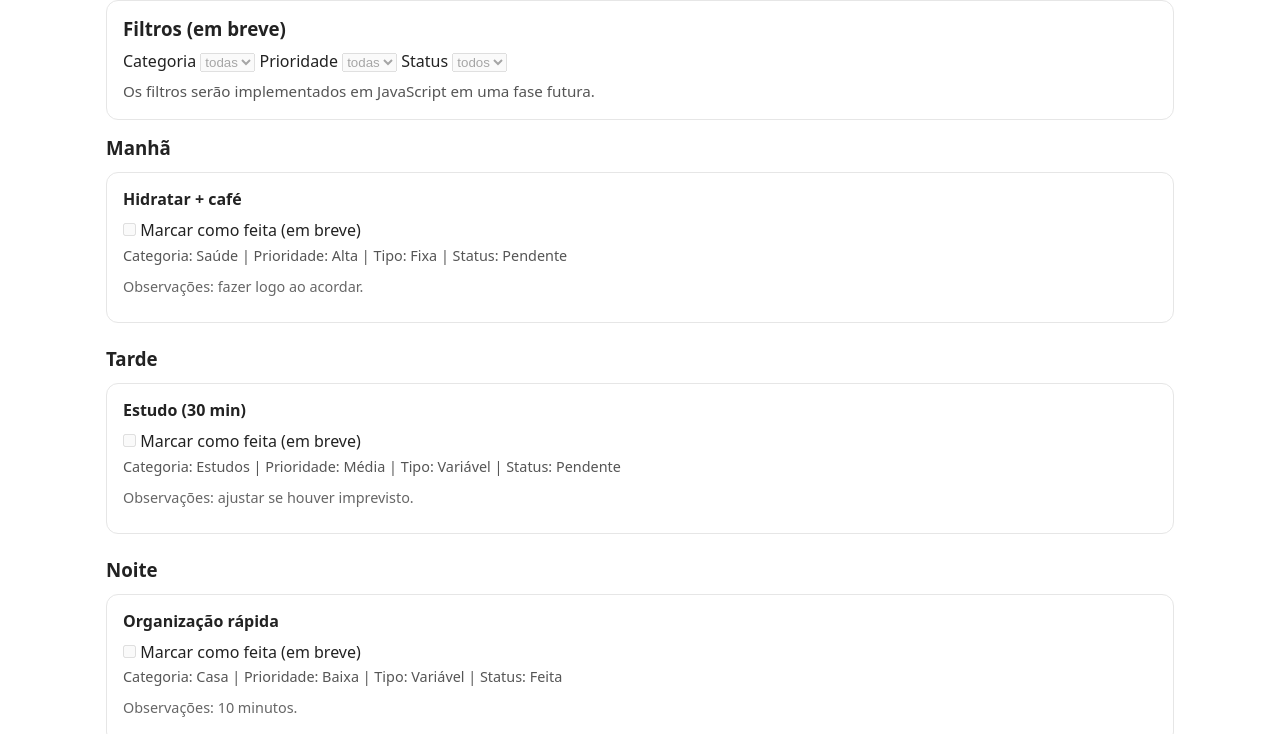
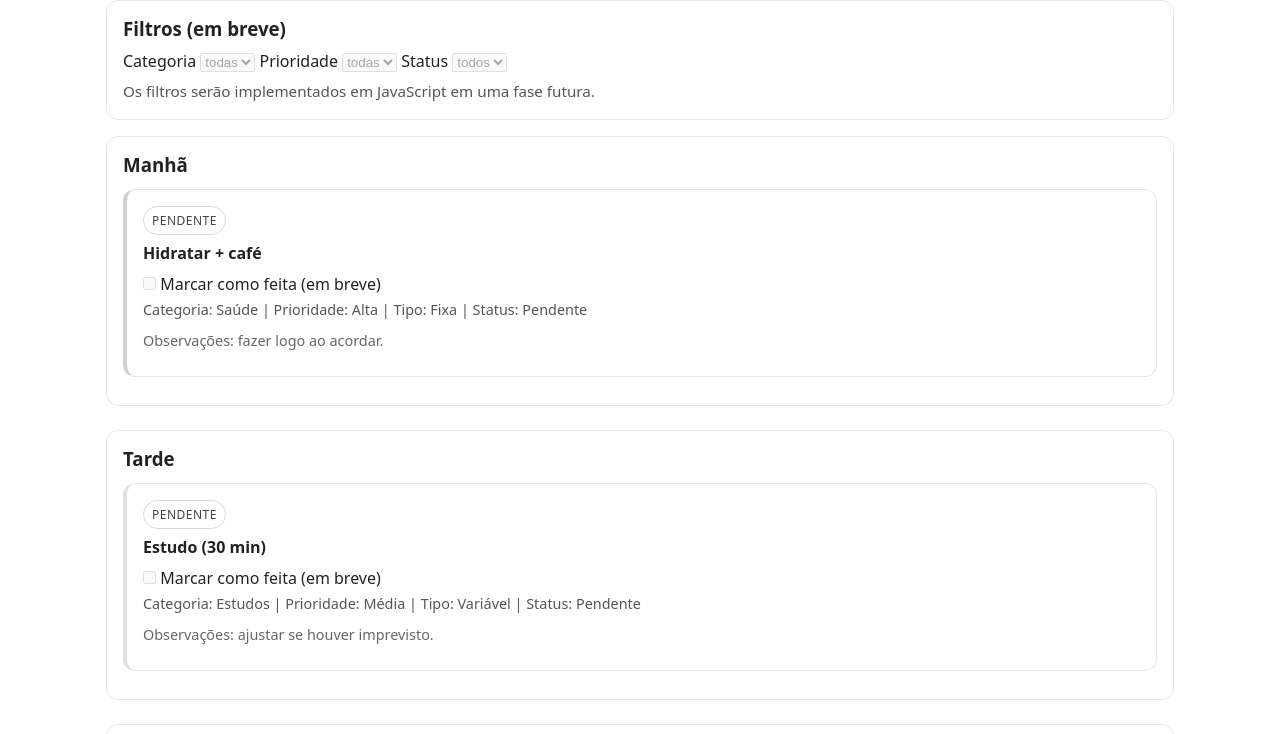
Before and after one commit to tngfx84/checklist-inteligente-rotina, a plain HTML site: page index.html in a window 1280 px wide. Shown: the part 370-1104 px from the top of the page. Drawn offline with Linux system fonts and the light colour scheme.

Commit message:
style: estados visuais e períodos (fase 2)

```diff
--- a/assets/css/components.css
+++ b/assets/css/components.css
@@ -159,3 +159,71 @@ button[disabled] {
   cursor: not-allowed;
   opacity: 0.6;
 }
+
+/* =========================
+   ESTADOS DO PERÍODO
+========================= */
+
+/* Base visual do bloco de período */
+.periodo {
+  border: 1px solid #e6e6e6;
+  border-radius: 12px;
+  padding: 1rem;
+}
+
+/* variações leves (sem “design final”) */
+.estado-normal {
+  background: #fff;
+}
+
+.estado-cheio {
+  background: #fcfcfc;
+  border-style: dashed;
+}
+
+.estado-comprometido {
+  background: #f8f8f8;
+  border-style: dashed;
+}
+
+/* =========================
+   BADGES / ESTADOS VISUAIS (TAREFA)
+========================= */
+
+/* formato base de “tag” */
+.tarefa::before {
+  content: attr(data-status);
+  display: inline-block;
+  font-size: 0.75rem;
+  text-transform: uppercase;
+  letter-spacing: 0.04em;
+  border: 1px solid #ddd;
+  border-radius: 999px;
+  padding: 0.25rem 0.5rem;
+  margin-bottom: 0.5rem;
+  color: #444;
+}
+
+/* variações por status (leves) */
+.status-feita::before {
+  content: "feita";
+  border-color: #cfcfcf;
+}
+
+.status-pendente::before {
+  content: "pendente";
+  border-color: #d9d9d9;
+}
+
+/* prioridade (sutil, sem cor forte) */
+.prioridade-p1 {
+  border-left: 4px solid #d0d0d0;
+}
+
+.prioridade-p2 {
+  border-left: 4px solid #e0e0e0;
+}
+
+.prioridade-p3 {
+  border-left: 4px solid #eeeeee;
+}
```
